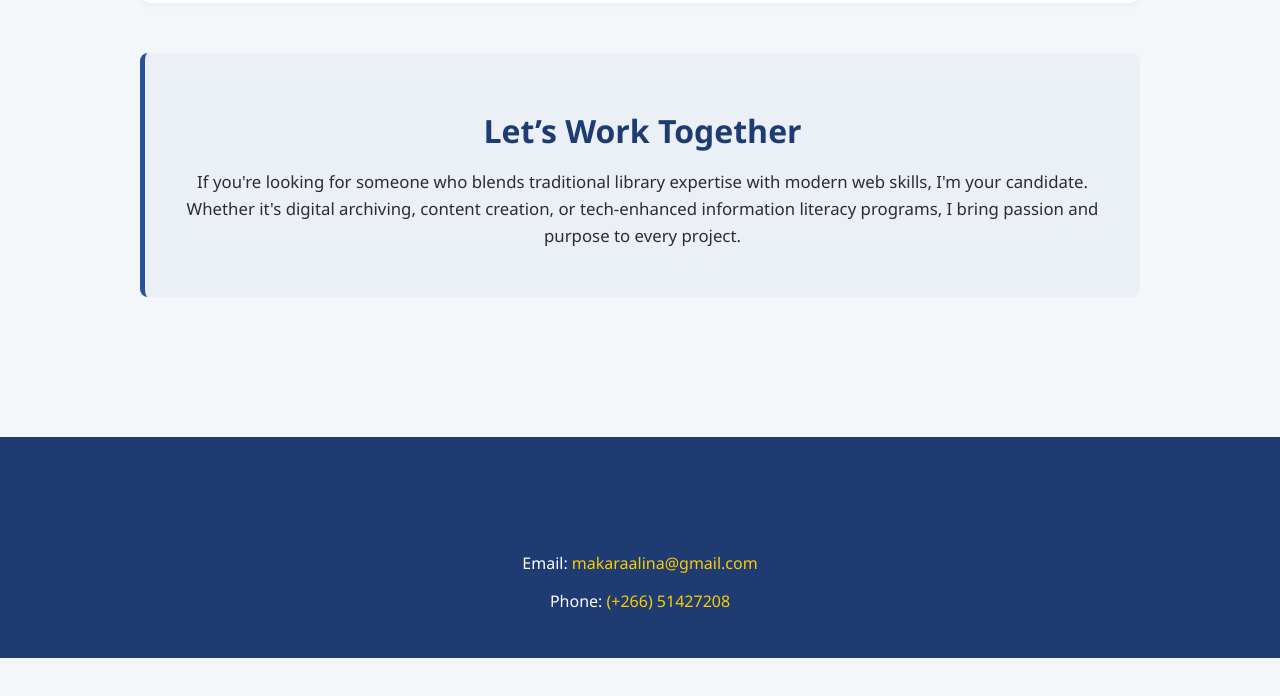
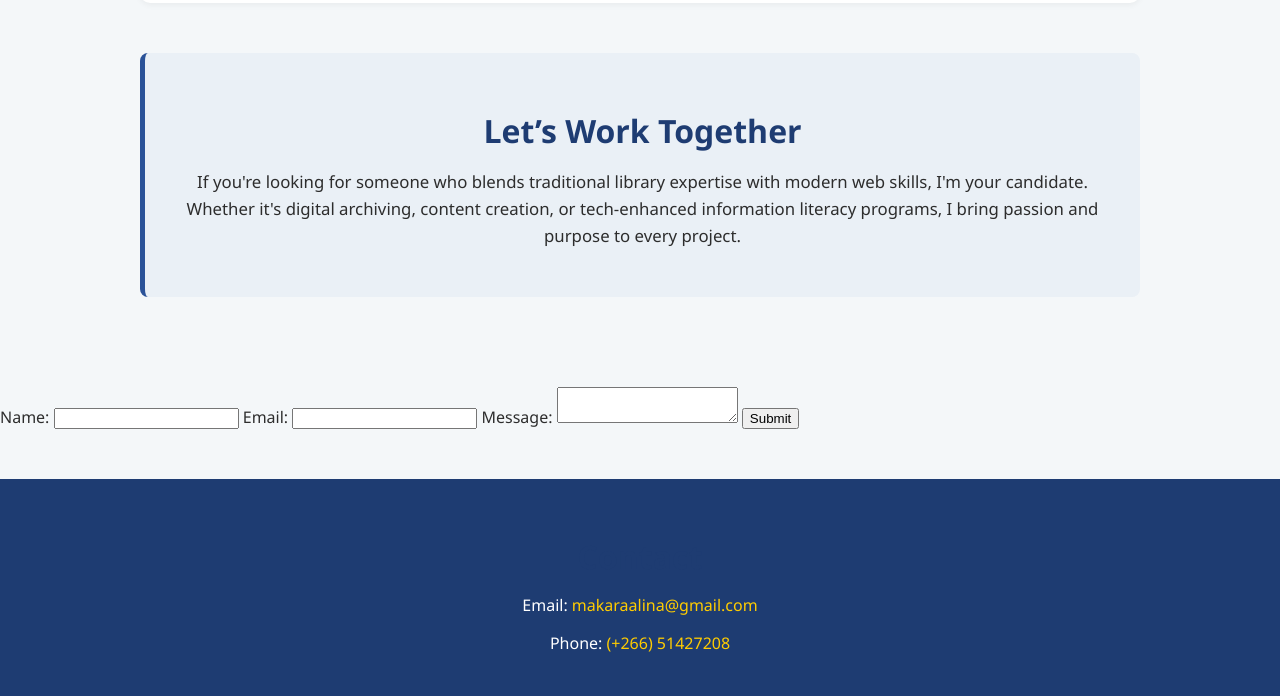
Before and after one commit to likonelo/My-portfolio-website, a plain HTML site: page index.html in a window 1280 px wide. Shown: the part 3755-4451 px from the top of the page. Before the commit the page ends 4413 px from the top, so only its background shows below. Drawn offline with Linux system fonts and the light colour scheme.

Commit message:
Update index.html
Added a form

```diff
--- a/index.html
+++ b/index.html
@@ -107,6 +107,19 @@
             <p>If you're looking for someone who blends traditional library expertise with modern web skills, I'm your candidate. Whether it's digital archiving, content creation, or tech-enhanced information literacy programs, I bring passion and purpose to every project.</p>
         </section>
     </main>
+    <form id="contactForm" action="#" method="post">
+        <label for="name">Name:</label>
+        <input type="text" id="name" name="name" required>
+
+        <label for="email">Email:</label>
+        <input type="email" id="email" name="email" required>
+
+        <label for="message">Message:</label>
+        <textarea id="message" name="message" required></textarea>
+
+        <button type="submit">Submit</button>
+    </form>
+
 
     <footer>
         <div class="footer-content">
```
